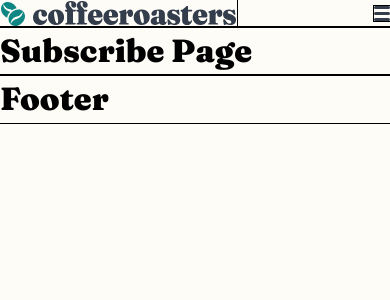
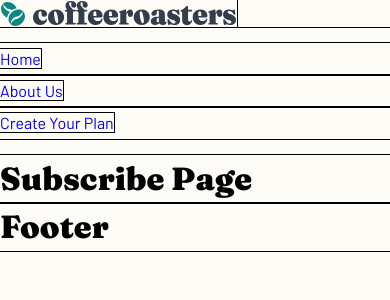
Before and after one commit to tlanettepollard/FEM-CoffeeRoasters-Subscription-Site-TLP, a React (Vite) app: page /subscribe in a window 390 px wide. Shown: the top 300 px of the page. Built offline with nearby package versions, Linux system fonts and the light colour scheme.

Commit message:
Updates: navbar
Signed-off-by: T. Lanette <TLPollard4516@gmail.com>

```diff
--- a/src/components/Navbar/NavItem.jsx
+++ b/src/components/Navbar/NavItem.jsx
@@ -4,7 +4,7 @@ const NavItem = (props) => {
     return (
         <li className='nav__item'>
             <Link to={props.link}
-                role='list'
+                role='menuitem'
                 onClick={props.click}
                 className='anchor nav__item--btn'>
                 {props.name}
--- a/src/components/Navbar/NavList.jsx
+++ b/src/components/Navbar/NavList.jsx
@@ -1,12 +1,13 @@
 import NavItem from "./NavItem";
 
-const NavList = () => {
+const NavList = ({ click }) => {
+
     return (
         <div className='nav__menu'>
-            <ul className='nav__menu--list' role='menubar' aria-label='main menu'>
-                <NavItem className='nav-item' name='Home' link='/' />
-                <NavItem className='nav-item' name='About Us' link='/about' />
-                <NavItem className='nav-item' name='Create Your Plan' link='/subscribe' />
+            <ul className={`nav__list`} role='menubar' aria-label='main menu'>
+                <NavItem name='Home' link='/' click={click} />
+                <NavItem name='About Us' link='/about' click={click} />
+                <NavItem name='Create Your Plan' link='/subscribe' click={click} />
             </ul>
         </div>
     )
--- a/src/components/Navbar/Navbar.jsx
+++ b/src/components/Navbar/Navbar.jsx
@@ -1,6 +1,5 @@
 import { Link } from "react-router";
-import { useEffect, useState } from 'react';
-import { useNavigate } from "react-router";
+import { useState } from 'react';
 
 import Logo from '../../assets/shared/desktop/logo.svg';
 import Hamburger from '../../assets/shared/mobile/icon-hamburger.svg';
@@ -8,78 +7,19 @@ import Close from '../../assets/shared/mobile/icon-close.svg'
 import NavList from "./NavList";
 
 
-
 export function Navbar() {
-    const [isNotMobile, setIsNotMobile] = useState(window.innerWidth > 767);
-    const [isNavExpanded, setIsNavExpanded] = useState(false);
-
-    const updateMobile = () => {
-        setIsNotMobile(window.innerWidth > 767);
-    };
-
-    useEffect(() => {
-        window.addEventListener('resize', updateMobile);
-        return () => window.removeEventListener('resize', updateMobile);
-    });
-
-    const isNavOpen = () => {
-        setIsNavExpanded(true);
-    };
-
-    const isNavClosed = () => {
-        setIsNavExpanded(false);
-    }
 
 
-    let navigate = useNavigate();
-    const changeRoute = () => {
-        let path = '/subscribe';
-        navigate(path);
-    }
-
     return (
-        <>
-            {isNotMobile ? (
-                <nav aria-label='site' className='nav'>
+        <nav>
             <div className='logo__wrapper'>
-                        <Link to='/' className='logo-link'>
-                            <img src={Logo} alt='welcome to coffee subscription' />
+                <Link to='/' className='logo--link'>
+                    <img src={Logo} alt="welcome to coffee roasters" />
                 </Link>
             </div>
             <div className='navbar__wrapper'>
                 <NavList />
             </div>
         </nav>
-            ) : (
-                <>
-                    <nav className="nav__mobile">
-                        <div className="logo__wrapper">
-                            <Link>
-                                <img src={Logo} alt='welcome to coffee subscription' />
-                            </Link>
-                        </div>
-                        {isNavExpanded ? (
-                            <img src={Close} className='close-icon' onClick={isNavClosed} />
-                        ) : (
-                            <img src={Hamburger} className='hamburger-icon' onClick={isNavOpen} />
-                        )}
-                    </nav>
-                    {isNavExpanded ? (
-                        <nav>
-                            <div className='navbar__wrapper'>
-                                <NavList />
-
-                                <button className='btn' onClick={changeRoute}>
-                                    Create Your Plan
-                                </button>
-                            </div>
-                        </nav>
-                    ) : (
-                        " "
-                    )}
-                </>
-            )}
-        </>
-
     )
 }
--- /dev/null
+++ b/src/pages/index.js
@@ -0,0 +1,3 @@
+export * from './Home'
+export * from './About'
+export * from './Subscribe'
--- a/src/router.jsx
+++ b/src/router.jsx
@@ -2,9 +2,8 @@ import { createBrowserRouter } from "react-router";
 import { Outlet } from "react-router";
 import { Navbar } from "./components/Navbar/Navbar";
 import { Footer } from "./components/Footer";
-import { Home } from "./pages/Home";
-import { About } from "./pages/About";
-import { Subscribe } from "./pages/Subscribe";
+import { Home, About, Subscribe } from "./pages";
+
 
 export const router = createBrowserRouter([
     {
--- a/src/styles/layout/_navbar.scss
+++ b/src/styles/layout/_navbar.scss
@@ -1,8 +1,2 @@
 @use '../abstracts/' as *;
 @use '../base/' as *;
-
-
-
-.nav__mobile {
-    @include flex(row, space-between, center);
-}
```
Lines whose indentation alone changed are shown as unchanged.
